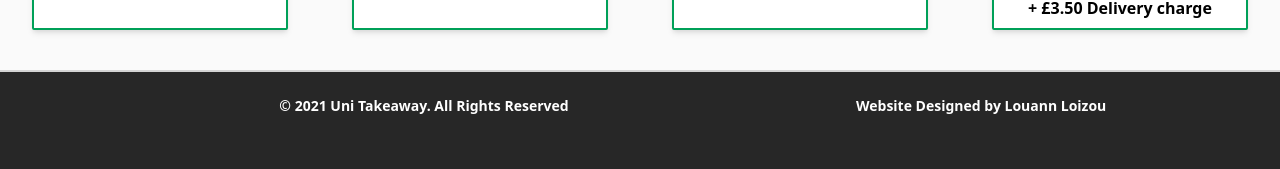
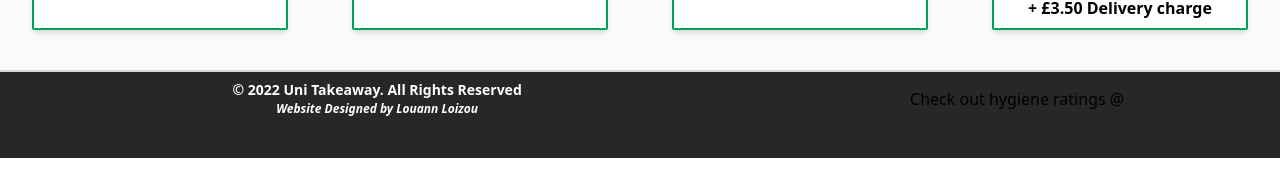
Before and after one commit to louannl/unitakeaway, a React (Create React App) app: page / in a window 1280 px wide. Shown: the part 9414-9583 px from the top of the page. Built offline with nearby package versions, Linux system fonts and the light colour scheme; no server answers.

Commit message:
Added hygiene rating to footer using api

```diff
--- a/src/components/Footer/Footer.js
+++ b/src/components/Footer/Footer.js
@@ -1,23 +1,23 @@
-import { Content } from '../UI/Content';
+import { Content } from "../UI/Content"
+import HygieneRating from "./HygieneRating"
 
 const Footer = () => {
   return (
     <footer className="bg-uni-black border-t-2 border-gray-300">
-      <Content className="flex items-center justify-around">
-        <div className="sm:w-2/3 text-center py-6 mx-2">
+      <Content className="flex flex-wrap sm:flex-nowrap items-center justify-around">
+        <div className="w-full sm:w-1/3 text-center py-2 mx-2">
           <p className="text-sm text-white font-bold">
-            © 2021 Uni Takeaway. All Rights Reserved
+            © 2022 Uni Takeaway. All Rights Reserved
           </p>
-        </div>
-        <div className="sm:w-1/3 text-white py-1 font-bold mx-2">
-          <p className="text-sm text-white font-bold">
-            Website Designed by{' '}
+          <p className="text-xs text-white font-bold italic">
+            Website Designed by{" "}
             <a href="https://louannloizou.co.uk">Louann Loizou</a>
           </p>
         </div>
+        <HygieneRating />
       </Content>
     </footer>
-  );
-};
+  )
+}
 
-export default Footer;
+export default Footer
--- /dev/null
+++ b/src/components/Footer/HygieneRating.js
@@ -0,0 +1,50 @@
+import { useEffect, useState } from "react"
+
+const HygieneRating = () => {
+  const [hygieneStats, setHygieneStats] = useState([])
+  const [isLoaded, setIsLoaded] = useState(false)
+  const [error, setError] = useState(null)
+
+  useEffect(() => {
+    fetch("https://api.ratings.food.gov.uk/Establishments/list?id=71298", {
+      method: "GET",
+      headers: {
+        "x-api-version": 2,
+      },
+    })
+      .then((res) => res.json())
+      .then(
+        (result) => {
+          setIsLoaded(true)
+          setHygieneStats(result.establishments[0])
+          console.log(hygieneStats)
+        },
+        (error) => {
+          setIsLoaded(true)
+          setError(error)
+        }
+      )
+  }, [])
+
+  if (error || !isLoaded) {
+    return <div>Check out hygiene ratings @</div>
+  }
+
+  return (
+    <div className="w-6/7 sm:w-3/7 text-white flex items-center justify-around p-2">
+      <img
+        className="h-14"
+        src={`https://hygieneratingscdn.je-apis.com/images/${hygieneStats.RatingKey}.jpg`}
+        alt="hygiene rating"
+      />
+      <div className="w-2/3 px-2 text-xs font-bold italic">
+        <p>
+          Rating by the Food Standards Agency and{" "}
+          {hygieneStats.LocalAuthorityName} council
+        </p>
+      </div>
+    </div>
+  )
+}
+
+export default HygieneRating
--- a/tailwind.config.js
+++ b/tailwind.config.js
@@ -22,6 +22,9 @@ module.exports = {
       blue: colors.blue,
     },
     extend: {
+      fontSize: {
+        'xs': '.75rem',
+      },
       fontFamily: {
         Courgette: ['Courgette', 'cursive'],
       },
```
